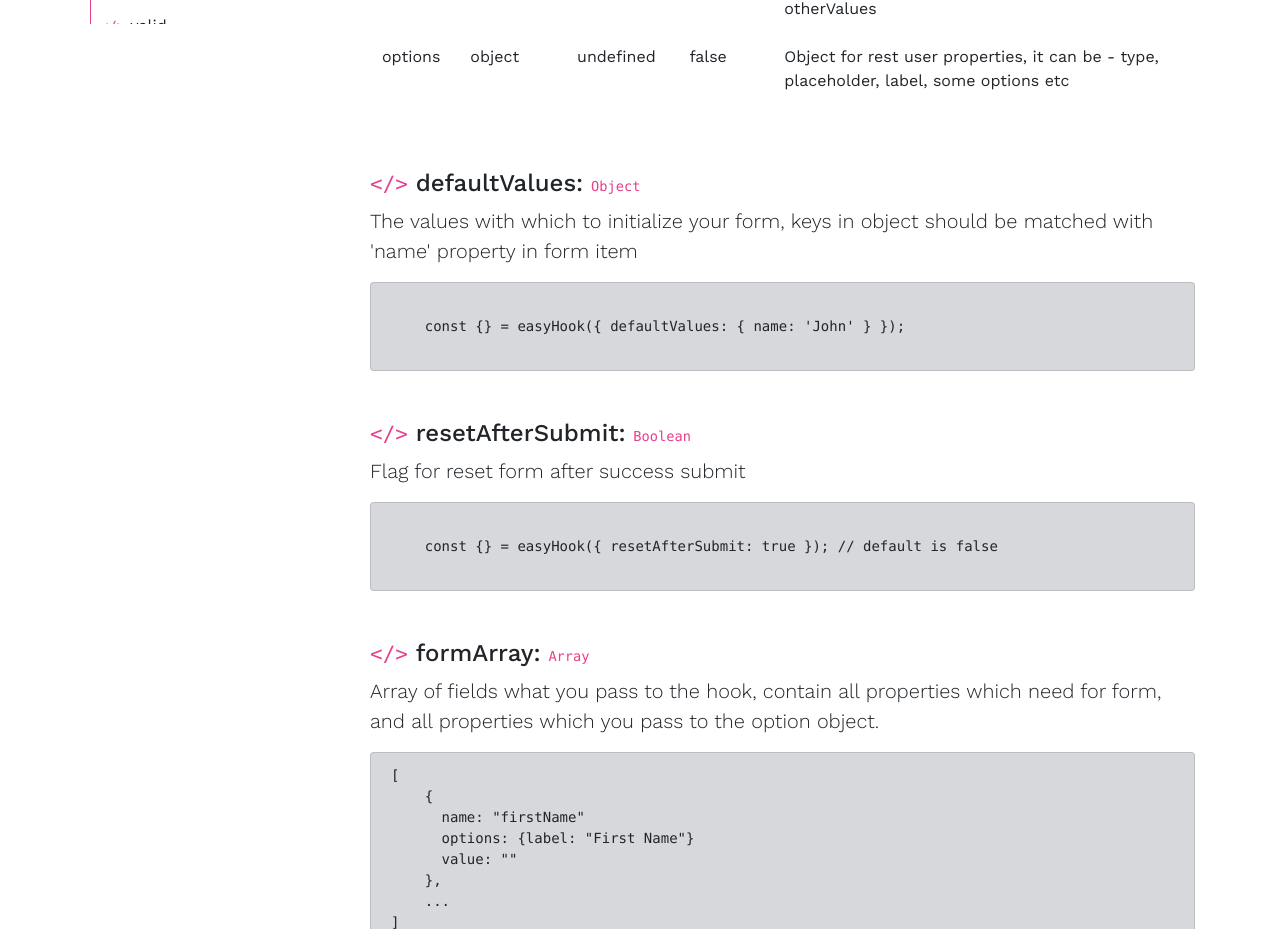
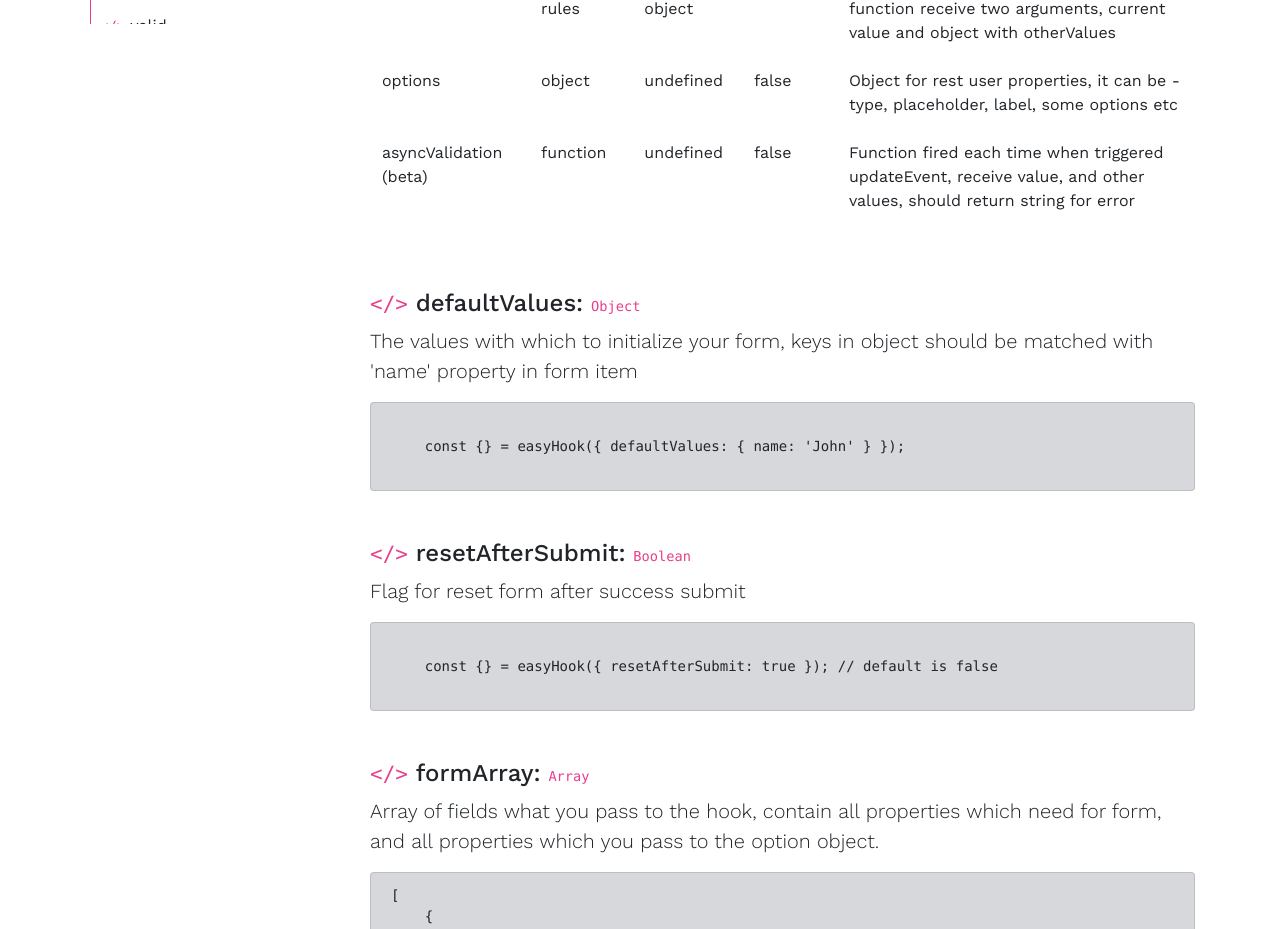
Before and after one commit to EntonyStark/hook-forms, a Next.js app: page /docs in a window 1280 px wide. Shown: the part 900-1829 px from the top of the page. Built offline with nearby package versions, Linux system fonts and the light colour scheme; no server answers.

Commit message:
master add asyncValidation func to API

```diff
--- a/constants/api-doc.js
+++ b/constants/api-doc.js
@@ -63,6 +63,13 @@ const {} = easyHook({ initialForm: sayHelloForm });`,
         default: 'undefined',
         required: 'false',
         description: 'Object for rest user properties, it can be - type, placeholder, label, some options etc',
+      },
+      {
+        key: 'asyncValidation (beta)',
+        type: 'function',
+        default: 'undefined',
+        required: 'false',
+        description: 'Function fired each time when triggered updateEvent, receive value, and other values, should return string for error',
       },
     ],
   },
```
